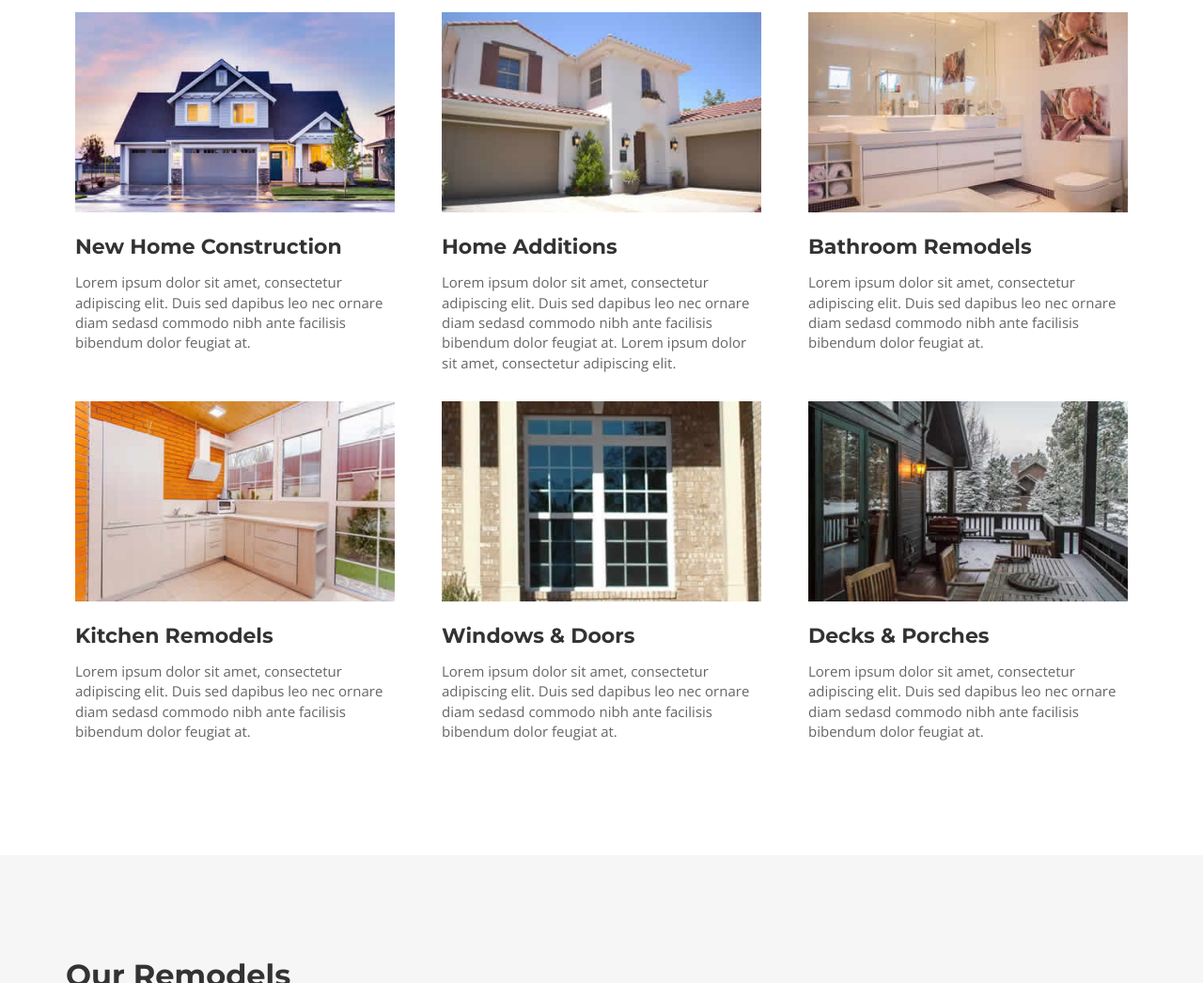
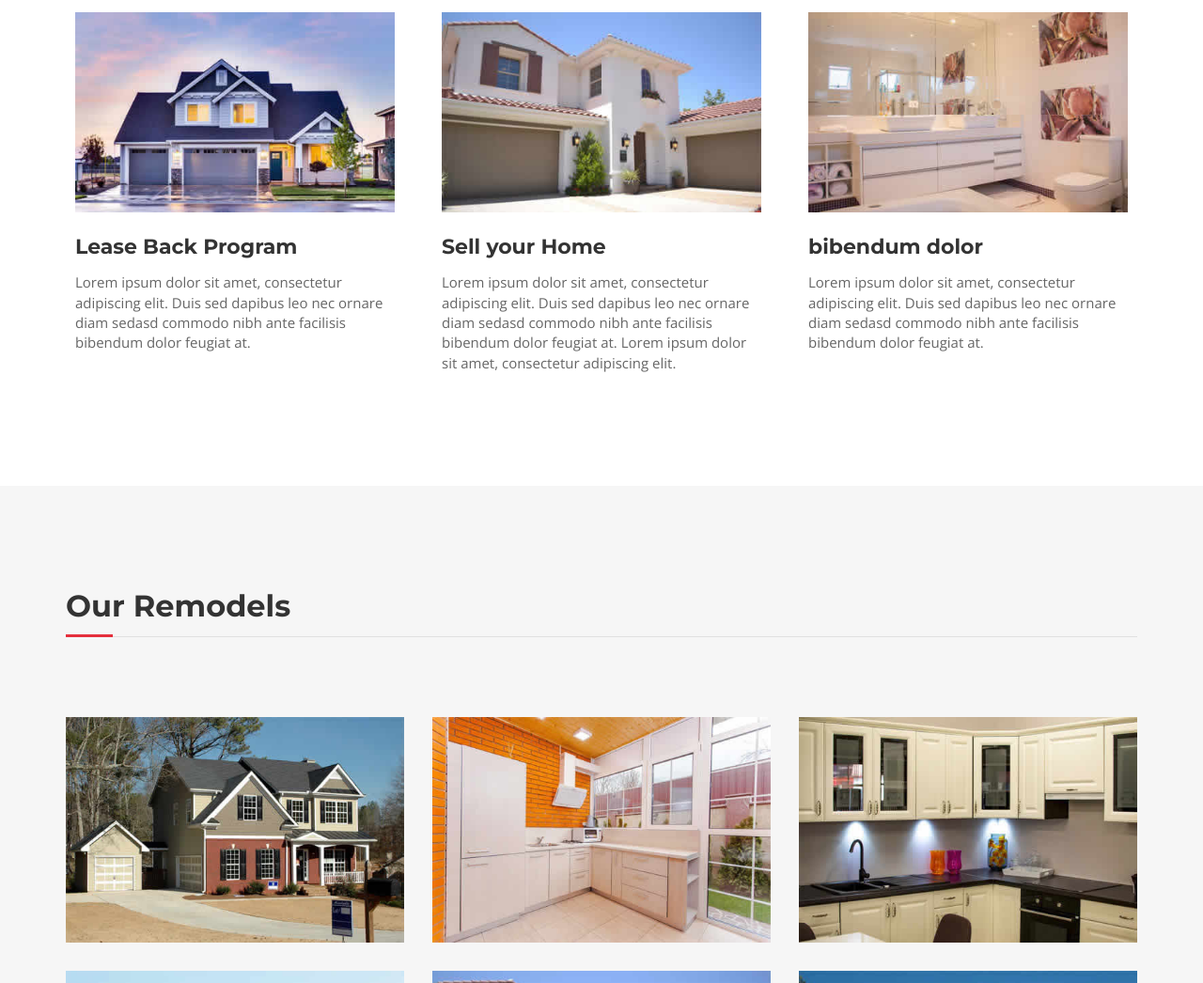
Before and after one commit to kernbryson/firstteampropertysolutions, a plain HTML site: page index.html in a window 1280 px wide. Shown: the part 1790-2836 px from the top of the page at 94% size. Drawn offline with nearby package versions, Linux system fonts and the light colour scheme.

```diff
--- a/index.html
+++ b/index.html
@@ -3,7 +3,7 @@
   <head>
     <meta charset="utf-8" />
     <meta name="viewport" content="width=device-width, initial-scale=1" />
-    <title>INNOVA</title>
+    <title>First Team Property Solutions</title>
     <meta name="description" content="" />
     <meta name="author" content="" />
 
@@ -191,7 +191,7 @@
               <img src="img/services/service-1.jpg" alt=" " />
             </div>
             <div class="service-desc">
-              <h3>New Home Construction</h3>
+              <h3>Lease Back Program</h3>
               <p>
                 Lorem ipsum dolor sit amet, consectetur adipiscing elit. Duis
                 sed dapibus leo nec ornare diam sedasd commodo nibh ante
@@ -204,7 +204,7 @@
               <img src="img/services/service-2.jpg" alt=" " />
             </div>
             <div class="service-desc">
-              <h3>Home Additions</h3>
+              <h3>Sell your Home</h3>
               <p>
                 Lorem ipsum dolor sit amet, consectetur adipiscing elit. Duis
                 sed dapibus leo nec ornare diam sedasd commodo nibh ante
@@ -218,48 +218,7 @@
               <img src="img/services/service-3.jpg" alt=" " />
             </div>
             <div class="service-desc">
-              <h3>Bathroom Remodels</h3>
-              <p>
-                Lorem ipsum dolor sit amet, consectetur adipiscing elit. Duis
-                sed dapibus leo nec ornare diam sedasd commodo nibh ante
-                facilisis bibendum dolor feugiat at.
-              </p>
-            </div>
-          </div>
-        </div>
-        <div class="row">
-          <div class="col-md-4">
-            <div class="service-media">
-              <img src="img/services/service-4.jpg" alt=" " />
-            </div>
-            <div class="service-desc">
-              <h3>Kitchen Remodels</h3>
-              <p>
-                Lorem ipsum dolor sit amet, consectetur adipiscing elit. Duis
-                sed dapibus leo nec ornare diam sedasd commodo nibh ante
-                facilisis bibendum dolor feugiat at.
-              </p>
-            </div>
-          </div>
-          <div class="col-md-4">
-            <div class="service-media">
-              <img src="img/services/service-5.jpg" alt=" " />
-            </div>
-            <div class="service-desc">
-              <h3>Windows & Doors</h3>
-              <p>
-                Lorem ipsum dolor sit amet, consectetur adipiscing elit. Duis
-                sed dapibus leo nec ornare diam sedasd commodo nibh ante
-                facilisis bibendum dolor feugiat at.
-              </p>
-            </div>
-          </div>
-          <div class="col-md-4">
-            <div class="service-media">
-              <img src="img/services/service-6.jpg" alt=" " />
-            </div>
-            <div class="service-desc">
-              <h3>Decks & Porches</h3>
+              <h3>bibendum dolor</h3>
               <p>
                 Lorem ipsum dolor sit amet, consectetur adipiscing elit. Duis
                 sed dapibus leo nec ornare diam sedasd commodo nibh ante
```
